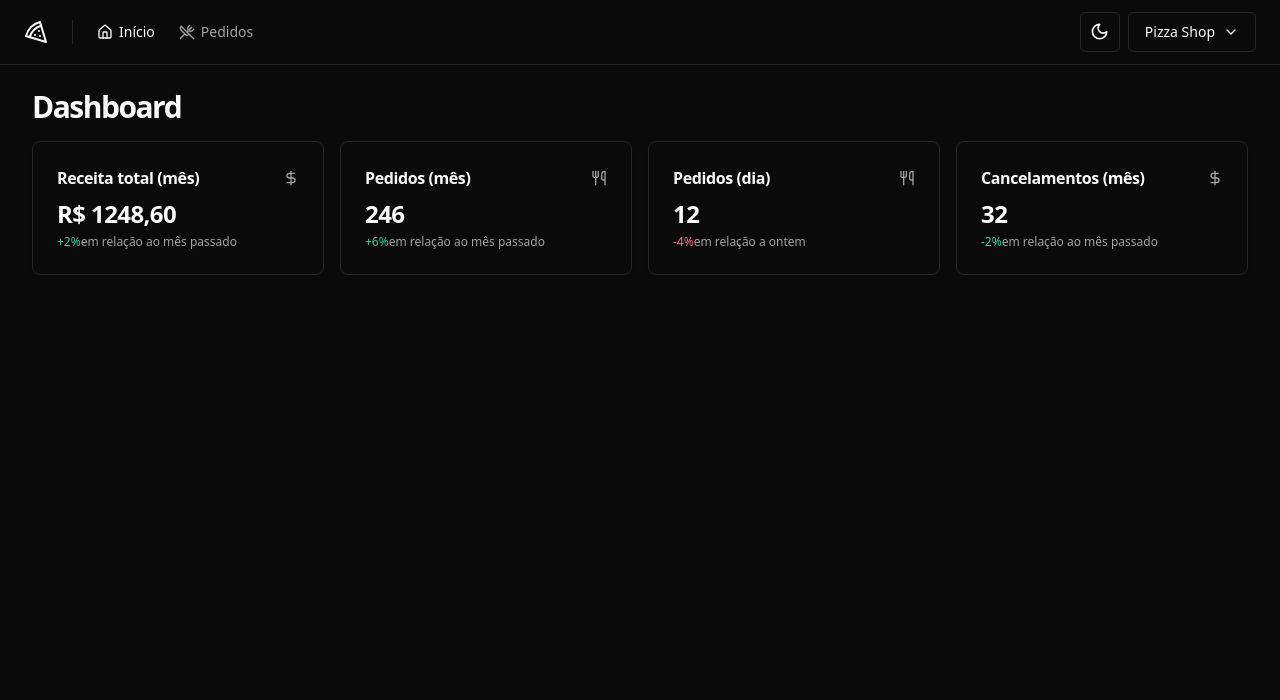
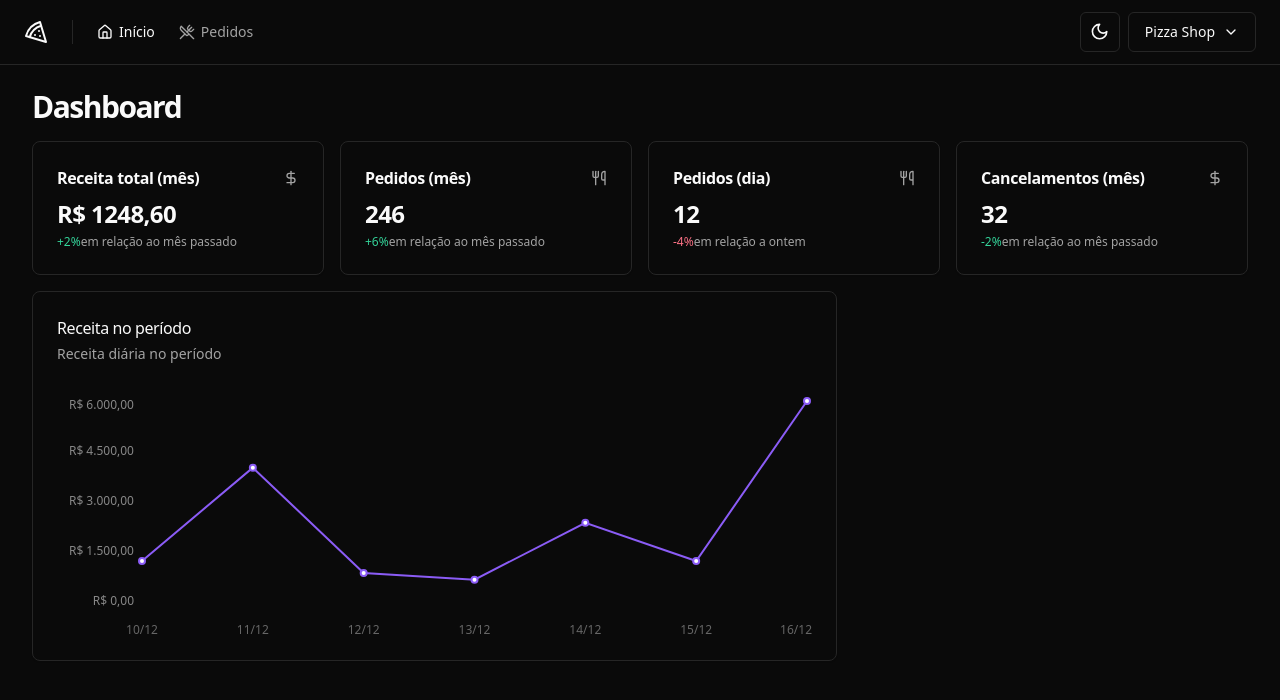
Before and after one commit to casbern/pizzashop-web, a React (Vite) app: page / in a window 1280 px wide. Shown: the top 700 px of the page. Built offline with nearby package versions, Linux system fonts and the light colour scheme.

Commit message:
added recharts library added revenue chart

```diff
--- a/package.json
+++ b/package.json
@@ -28,6 +28,7 @@
     "react-helmet-async": "^2.0.4",
     "react-hook-form": "^7.51.3",
     "react-router-dom": "^6.22.3",
+    "recharts": "^2.12.6",
     "sonner": "^1.4.41",
     "sort-by": "^1.2.0",
     "tailwind-merge": "^2.2.2",
--- a/src/pages/app/dashboard/dashboard.tsx
+++ b/src/pages/app/dashboard/dashboard.tsx
@@ -4,6 +4,7 @@
 import { MonthCanceledOrdersAmount } from './month-canceled-orders-amount'
 import { MonthOrdersAmountCard } from './month-orders-amount-card'
 import { MonthRevenueCard } from './month-revenue-car'
+import { RevenueChart } from './revenue-chart'
 
 export function Dashboard() {
   return (
@@ -18,6 +19,10 @@
           <DayOrdersAmountCard />
           <MonthCanceledOrdersAmount />
         </div>
+
+        <div className="grid grid-cols-9 gap-4">
+          <RevenueChart />
+        </div>
       </div>
     </>
   )
--- /dev/null
+++ b/src/pages/app/dashboard/revenue-chart.tsx
@@ -0,0 +1,60 @@
+import { Line, LineChart, ResponsiveContainer, XAxis, YAxis } from 'recharts'
+import colors from 'tailwindcss/colors'
+
+import {
+  Card,
+  CardContent,
+  CardDescription,
+  CardHeader,
+  CardTitle,
+} from '@/components/ui/card'
+
+const data = [
+  { date: '10/12', revenue: 1200 },
+  { date: '11/12', revenue: 4000 },
+  { date: '12/12', revenue: 840 },
+  { date: '13/12', revenue: 640 },
+  { date: '14/12', revenue: 2344 },
+  { date: '15/12', revenue: 1200 },
+  { date: '16/12', revenue: 6000 },
+]
+
+export function RevenueChart() {
+  return (
+    <Card className="col-span-6">
+      <CardHeader className="flex-row items-center justify-between pb-8">
+        <div className="space-y-1">
+          <CardTitle className="text-base font-medium">
+            Receita no período
+          </CardTitle>
+          <CardDescription>Receita diária no período</CardDescription>
+        </div>
+      </CardHeader>
+      <CardContent>
+        <ResponsiveContainer width="100%" height={240}>
+          <LineChart data={data} style={{ fontSize: 12 }}>
+            <XAxis dataKey="date" tickLine={false} axisLine={false} dy={16} />
+            <YAxis
+              stroke="#888"
+              axisLine={false}
+              tickLine={false}
+              width={80}
+              tickFormatter={(value: number) =>
+                value.toLocaleString('pt-BR', {
+                  style: 'currency',
+                  currency: 'BRL',
+                })
+              }
+            />
+            <Line
+              type="linear"
+              strokeWidth={2}
+              dataKey="revenue"
+              stroke={colors.violet['500']}
+            />
+          </LineChart>
+        </ResponsiveContainer>
+      </CardContent>
+    </Card>
+  )
+}
```
Also changed, not shown: 1 other file (tests, documents, lock files or other folders).
